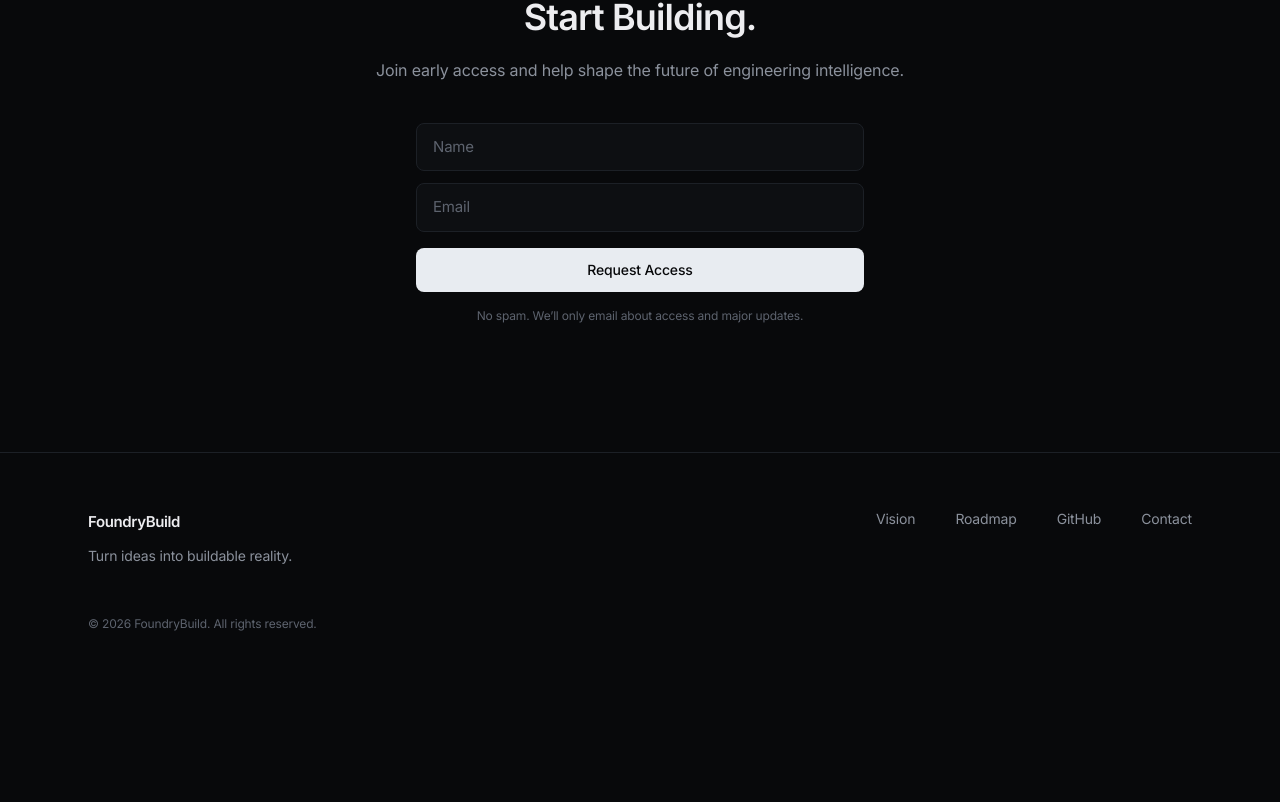
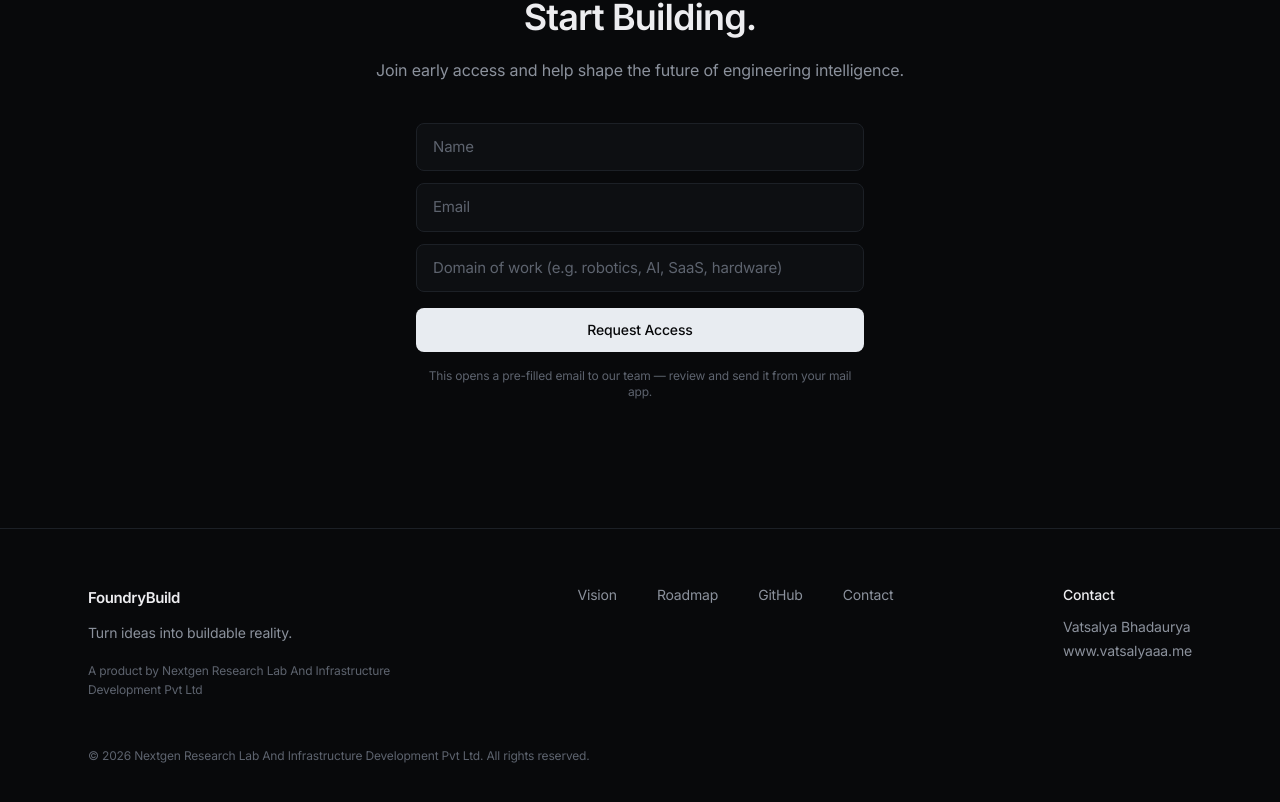
Before and after one commit to VatsalyaBhadaurya/Foundry-Build, a Next.js app: page / in a window 1280 px wide. Shown: the part 4023-4825 px from the top of the page. Before the commit the page ends 4711 px from the top, so only its background shows below. Built offline with nearby package versions, Linux system fonts and the light colour scheme.

Commit message:
Add company details in footer and email-based access request flow

```diff
--- a/components/Footer.tsx
+++ b/components/Footer.tsx
@@ -1,9 +1,11 @@
 const LINKS = [
   { label: "Vision", href: "#vision" },
   { label: "Roadmap", href: "#solution" },
-  { label: "GitHub", href: "https://github.com" },
-  { label: "Contact", href: "mailto:hello@foundrybuild.xyz" },
+  { label: "GitHub", href: "https://github.com/VatsalyaBhadaurya/Foundry-Build" },
+  { label: "Contact", href: "#waitlist" },
 ];
+
+const COMPANY = "Nextgen Research Lab And Infrastructure Development Pvt Ltd";
 
 export function Footer() {
   return (
@@ -13,6 +15,9 @@ export function Footer() {
           <span className="text-[15px] font-semibold tracking-tight">FoundryBuild</span>
           <p className="mt-3 text-sm leading-relaxed text-[var(--color-text-muted)]">
             Turn ideas into buildable reality.
+          </p>
+          <p className="mt-4 text-xs leading-relaxed text-[var(--color-text-faint)]">
+            A product by {COMPANY}
           </p>
         </div>
 
@@ -30,11 +35,24 @@ export function Footer() {
             </a>
           ))}
         </nav>
+
+        <div className="text-sm">
+          <p className="mb-3 font-medium text-[var(--color-text)]">Contact</p>
+          <p className="text-[var(--color-text-muted)]">Vatsalya Bhadaurya</p>
+          <a
+            href="https://www.vatsalyaaa.me"
+            target="_blank"
+            rel="noopener noreferrer"
+            className="mt-1 inline-block text-[var(--color-text-muted)] transition-colors hover:text-[var(--color-text)]"
+          >
+            www.vatsalyaaa.me
+          </a>
+        </div>
       </div>
 
       <div className="mx-auto mt-12 max-w-6xl px-6">
         <p className="text-xs text-[var(--color-text-faint)]">
-          © {new Date().getFullYear()} FoundryBuild. All rights reserved.
+          © {new Date().getFullYear()} {COMPANY}. All rights reserved.
         </p>
       </div>
     </footer>
--- a/components/Waitlist.tsx
+++ b/components/Waitlist.tsx
@@ -3,10 +3,39 @@
 import { useState } from "react";
 import { Reveal } from "./Reveal";
 
+const CONTACT_EMAIL = "vatbhadaurya@gmail.com";
+
+function buildMailto(name: string, email: string, domain: string) {
+  const subject = `FoundryBuild Early Access Request — ${name}`;
+  const body = [
+    "Hi Vatsalya,",
+    "",
+    "I'd like to request early access to FoundryBuild.",
+    "",
+    `Name: ${name}`,
+    `Email: ${email}`,
+    `Domain of work: ${domain}`,
+    "",
+    "What I want to build / why I'm interested:",
+    "[Add a few details here]",
+    "",
+    "Thanks,",
+    name,
+  ].join("\n");
+
+  return `mailto:${CONTACT_EMAIL}?subject=${encodeURIComponent(
+    subject
+  )}&body=${encodeURIComponent(body)}`;
+}
+
 export function Waitlist() {
   const [submitted, setSubmitted] = useState(false);
   const [name, setName] = useState("");
   const [email, setEmail] = useState("");
+  const [domain, setDomain] = useState("");
+
+  const inputClass =
+    "w-full rounded-lg border border-[var(--color-border-strong)] bg-[var(--color-surface)] px-4 py-3 text-[15px] outline-none transition-colors placeholder:text-[var(--color-text-faint)] focus:border-[#3a4250]";
 
   return (
     <section id="waitlist" className="border-t border-[var(--color-border)] py-24 sm:py-32">
@@ -29,15 +58,23 @@ export function Waitlist() {
                   <path d="M3.5 9.5l3.5 3.5 7.5-8" stroke="currentColor" strokeWidth="1.6" strokeLinecap="round" strokeLinejoin="round" />
                 </svg>
               </div>
-              <p className="mt-4 font-medium">You&rsquo;re on the list.</p>
+              <p className="mt-4 font-medium">Your email is ready to send.</p>
               <p className="mt-1 text-sm text-[var(--color-text-muted)]">
-                We&rsquo;ll reach out as access opens up. Thanks for building with us.
+                We&rsquo;ve opened a pre-filled email in your mail app — just hit
+                send and we&rsquo;ll be in touch as access opens up.
               </p>
+              <a
+                href={buildMailto(name, email, domain)}
+                className="mt-5 inline-block rounded-lg border border-[var(--color-border-strong)] px-4 py-2 text-sm font-medium text-[var(--color-text)] transition-colors hover:bg-[var(--color-surface-2)]"
+              >
+                Re-open email
+              </a>
             </div>
           ) : (
             <form
               onSubmit={(e) => {
                 e.preventDefault();
+                window.location.href = buildMailto(name, email, domain);
                 setSubmitted(true);
               }}
               className="mx-auto mt-10 flex max-w-md flex-col gap-3 text-left"
@@ -54,7 +91,7 @@ export function Waitlist() {
                   onChange={(e) => setName(e.target.value)}
                   placeholder="Name"
                   autoComplete="name"
-                  className="w-full rounded-lg border border-[var(--color-border-strong)] bg-[var(--color-surface)] px-4 py-3 text-[15px] outline-none transition-colors placeholder:text-[var(--color-text-faint)] focus:border-[#3a4250]"
+                  className={inputClass}
                 />
               </div>
               <div>
@@ -69,7 +106,21 @@ export function Waitlist() {
                   onChange={(e) => setEmail(e.target.value)}
                   placeholder="Email"
                   autoComplete="email"
-                  className="w-full rounded-lg border border-[var(--color-border-strong)] bg-[var(--color-surface)] px-4 py-3 text-[15px] outline-none transition-colors placeholder:text-[var(--color-text-faint)] focus:border-[#3a4250]"
+                  className={inputClass}
+                />
+              </div>
+              <div>
+                <label htmlFor="wl-domain" className="sr-only">
+                  Domain of work
+                </label>
+                <input
+                  id="wl-domain"
+                  type="text"
+                  required
+                  value={domain}
+                  onChange={(e) => setDomain(e.target.value)}
+                  placeholder="Domain of work (e.g. robotics, AI, SaaS, hardware)"
+                  className={inputClass}
                 />
               </div>
               <button
@@ -79,7 +130,8 @@ export function Waitlist() {
                 Request Access
               </button>
               <p className="mt-1 text-center text-xs text-[var(--color-text-faint)]">
-                No spam. We&rsquo;ll only email about access and major updates.
+                This opens a pre-filled email to our team — review and send it
+                from your mail app.
               </p>
             </form>
           )}
```
